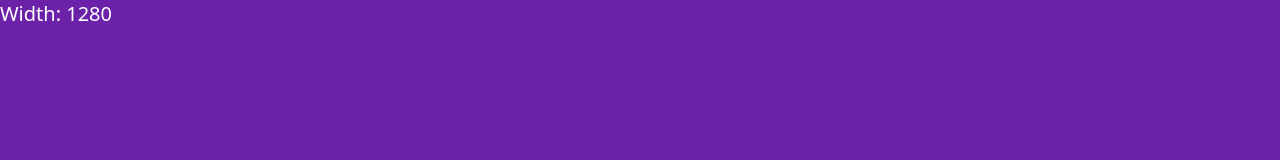
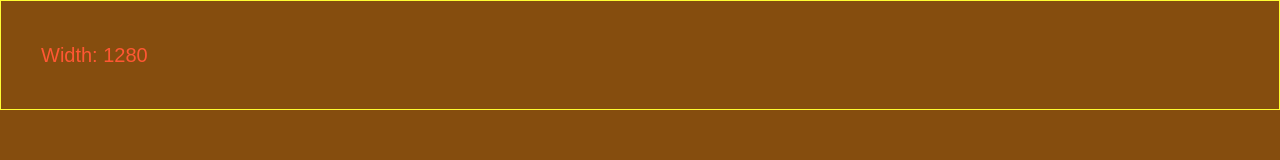
Before and after one commit to RittickDatta/Tailwind, a plain HTML site: page tailwind-sandbox-starter/17-customization/index.html in a window 1280 px wide. Drawn offline with nearby package versions, Linux system fonts and the light colour scheme.

Commit message:
Animation and Configuration

```diff
--- a/tailwind-sandbox-starter/17-customization/index.html
+++ b/tailwind-sandbox-starter/17-customization/index.html
@@ -5,19 +5,46 @@
     <meta http-equiv="X-UA-Compatible" content="IE=edge" />
     <meta name="viewport" content="width=device-width, initial-scale=1.0" />
     <script src="https://cdn.tailwindcss.com"></script>
+    <script>
+      tailwind.config = {
+        theme: {
+          screens: {
+            sm: "550px",
+            md: "800px",
+            lg: "1200px",
+            xl: "1440px",
+          },
+          fontFamily: {
+            sans: ["Graphik", "sans-serif"],
+            serif: ["Merriweather", "serif"],
+          },
+          extend: {
+            colors: {
+              primary: "#ff5733",
+              secondary: "#fffc33",
+            },
+            spacing: {
+              6: "2.5rem",
+              128: "32rem",
+            },
+          },
+        },
+      }
+    </script>
     <title>Customization</title>
   </head>
- <body
+  <body
     class="bg-black sm:bg-green-800 md:bg-blue-800 lg:bg-yellow-800 xl:bg-purple-800 2xl:bg-orange-800"
   >
-
-      <h1 class="text-white text-xl"></h1>
+    <div class="border-secondary border p-6 mb-128">
+      <h1 class="text-primary text-xl"></h1>
+    </div>
 
     <script>
       function showBrowserWidth() {
         const width = window.innerWidth
 
-        document.querySelector('h1').innerHTML = `Width: ${width}`
+        document.querySelector("h1").innerHTML = `Width: ${width}`
       }
 
       window.onload = showBrowserWidth
```
Also changed, not shown: tailwind-sandbox-starter/16-animation/index.html (+19 -1 lines).
